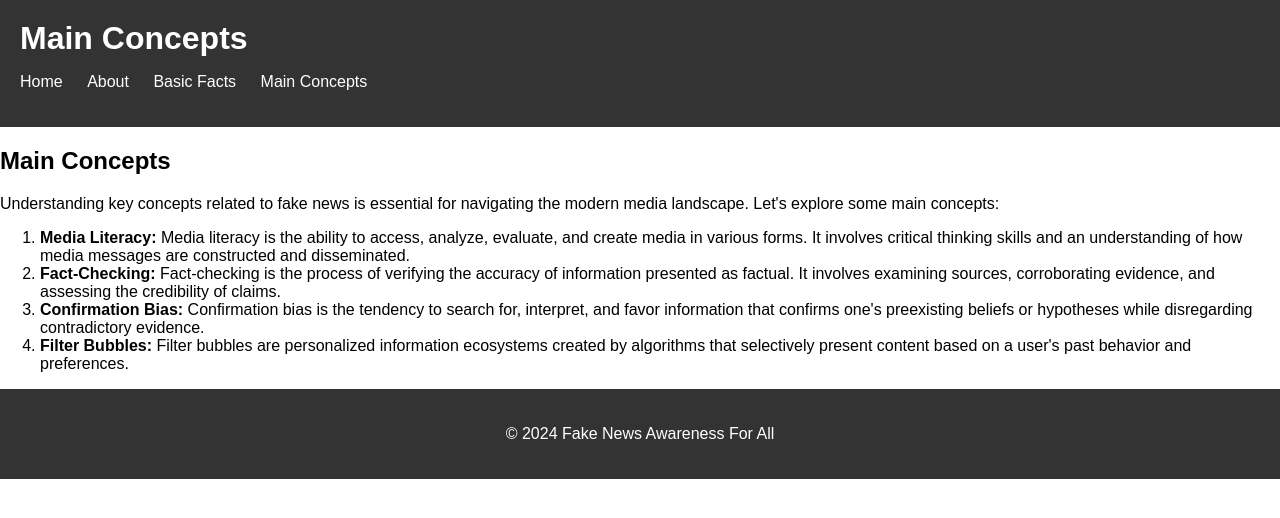
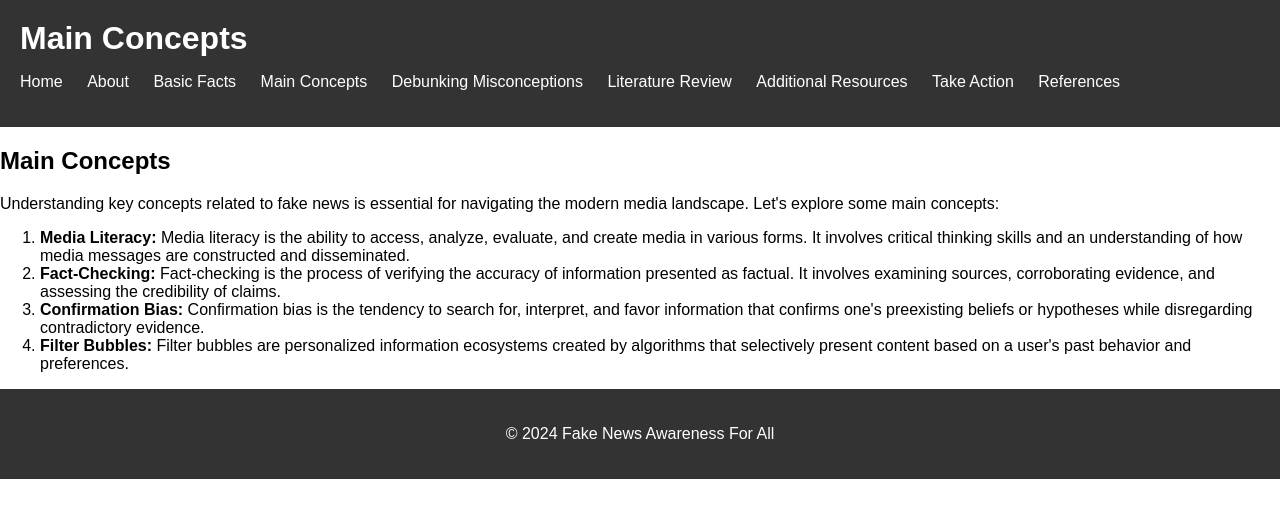
Before and after one commit to ianiee11/Fake-news-awareness-website-for-educational-purposes, a plain HTML site: page main-concepts.html in a window 1280 px wide. Drawn offline with Linux system fonts and the light colour scheme; files that its build step writes are made by us from their sources.

Commit message:
Update main-concepts.html

```diff
--- a/main-concepts.html
+++ b/main-concepts.html
@@ -16,6 +16,11 @@
         <li><a href="about.html">About</a></li>
         <li><a href="basic-facts.html">Basic Facts</a></li>
         <li><a href="main-concepts.html">Main Concepts</a></li>
+        <li><a href="debunking-misconceptions.html">Debunking Misconceptions</a></li>
+        <li><a href="literature-review.html">Literature Review</a></li>
+        <li><a href="additional-resources.html">Additional Resources</a></li>
+        <li><a href="take-action.html">Take Action</a></li>
+        <li><a href="references.html">References</a></li>
       </ul>
     </nav>
   </header>
```
